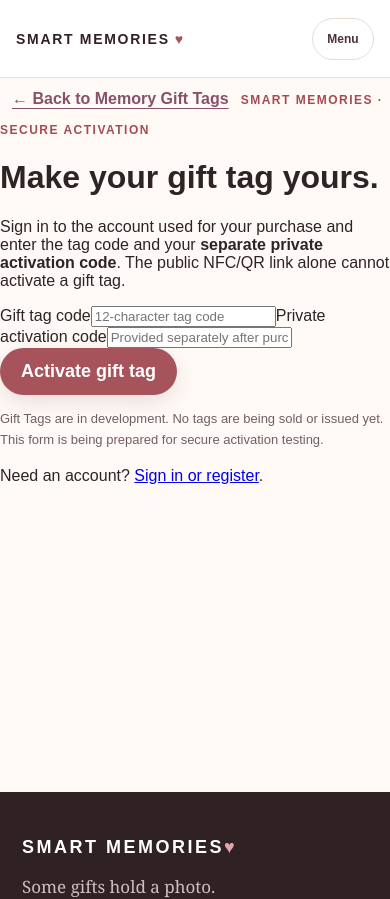
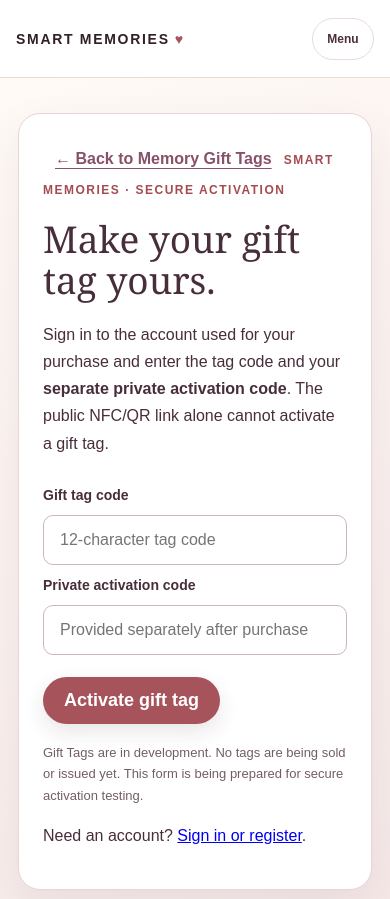
Before and after one commit to jorjuel/smart-memories, a Next.js app: page /gift-tags/activate in a window 390 px wide. Shown: the top 899 px of the page. Built offline with nearby package versions, Linux system fonts and the light colour scheme.

Commit message:
Add accessible responsive styles for secure gift tag activation page

```diff
--- a/app/gift-tags/gift-tags.css
+++ b/app/gift-tags/gift-tags.css
@@ -53,3 +53,48 @@
 @media(max-width:900px){.smGiftTagHero{grid-template-columns:1fr}.smGiftTagHeroArt{max-width:590px;margin:auto;width:100%}.smGiftTagSteps{grid-template-columns:repeat(2,minmax(0,1fr))}.smGiftTagOptions{grid-template-columns:repeat(2,minmax(0,1fr))}}
 @media(max-width:600px){.smGiftTagHero{padding:56px 22px}.smGiftTagHeroArt{min-height:375px}.smGiftTagGiftBox{height:195px;bottom:35px}.smGiftTagHangingTag{min-height:270px;width:210px;transform:translate(23px,0) rotate(6deg)}.smGiftTagHangingTag strong{font-size:24px}.smGiftTagHeart{font-size:50px}.smGiftTagSteps,.smGiftTagOptions{grid-template-columns:1fr}.smGiftTagSteps{padding:15px 20px 60px}.smGiftTagCollection{padding:65px 20px}.smGiftTagOptionCopy p{min-height:0}.smGiftTagBottom{padding:65px 22px}}
 @media(prefers-reduced-motion:reduce){.smGiftTagPage *{scroll-behavior:auto}}
+
+
+/* Secure Gift Tag activation preview */
+.smGiftTagActivate {
+  min-height: 70vh;
+  display: grid;
+  place-items: start center;
+  background: linear-gradient(150deg, #fffaf6, #f5e8e7);
+  padding: clamp(35px, 7vw, 95px) 18px;
+  color: #482e3b;
+}
+.smGiftTagActivatePanel {
+  width: min(100%, 640px);
+  padding: clamp(24px, 5vw, 54px);
+  border: 1px solid #e9d4d7;
+  border-radius: 22px;
+  background: #fff;
+  box-shadow: 0 18px 45px rgba(72, 47, 59, .08);
+}
+.smGiftTagActivatePanel h1 {
+  font: 400 clamp(37px, 5vw, 57px)/1.12 Georgia, serif;
+  margin: 20px 0;
+}
+.smGiftTagActivatePanel > p { line-height: 1.7; }
+.smGiftTagActivateForm { display: grid; gap: 12px; margin: 30px 0 18px; }
+.smGiftTagActivateForm label { font-size: 14px; font-weight: 700; }
+.smGiftTagActivateForm input {
+  padding: 15px 16px;
+  border: 1px solid #cbb6bb;
+  border-radius: 10px;
+  font: inherit;
+  width: 100%;
+}
+.smGiftTagActivateForm input:focus-visible {
+  outline: 3px solid #b98493;
+  outline-offset: 2px;
+}
+.smGiftTagActivateForm button { margin-top: 10px; justify-self: start; }
+.smGiftTagActivateForm button:disabled { opacity: .6; cursor: wait; }
+.smGiftTagActivationStatus {
+  padding: 15px 18px;
+  border: 1px solid #d3c3c9;
+  background: #f9f3f4;
+  border-radius: 10px;
+}
```
